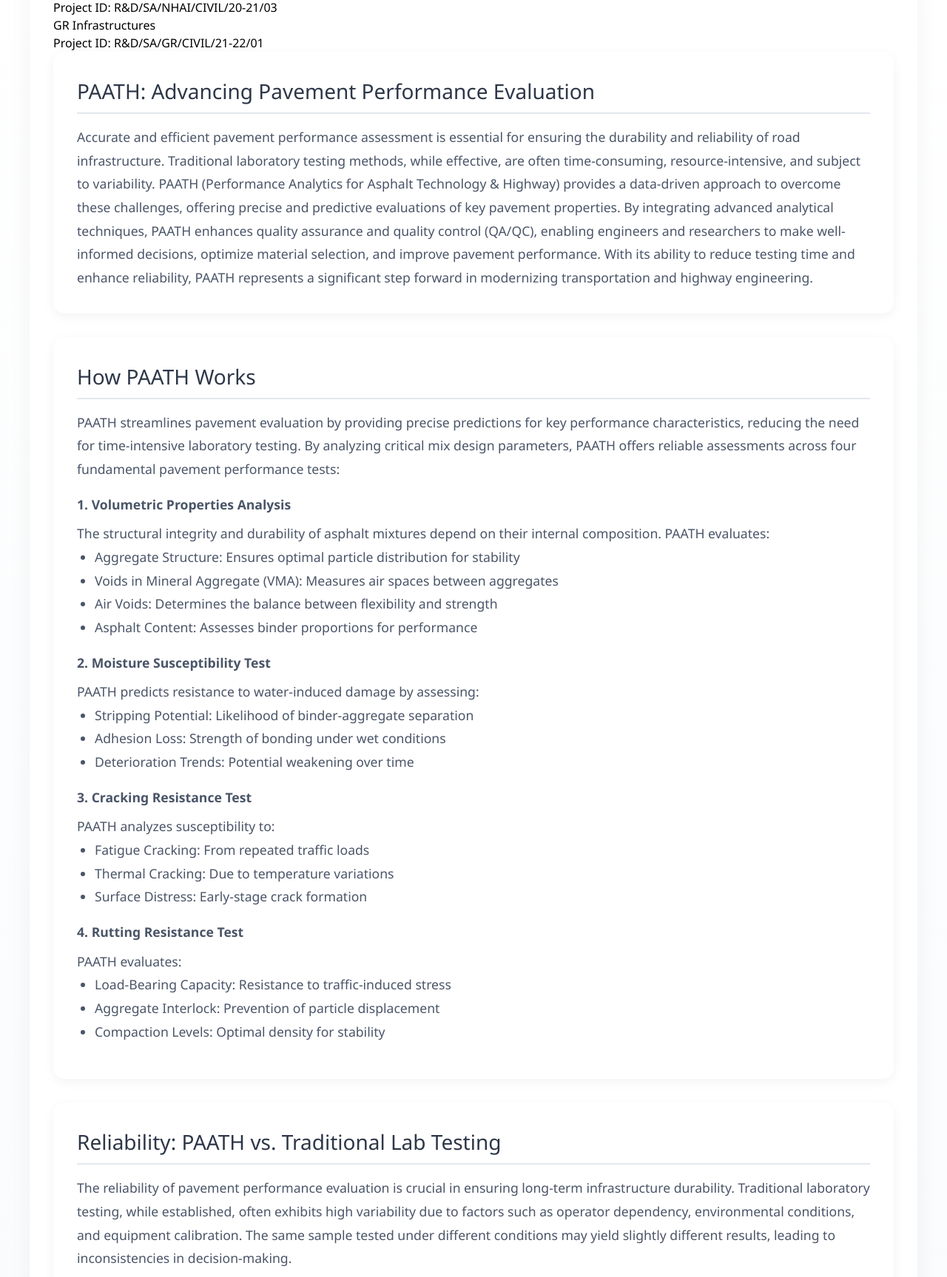
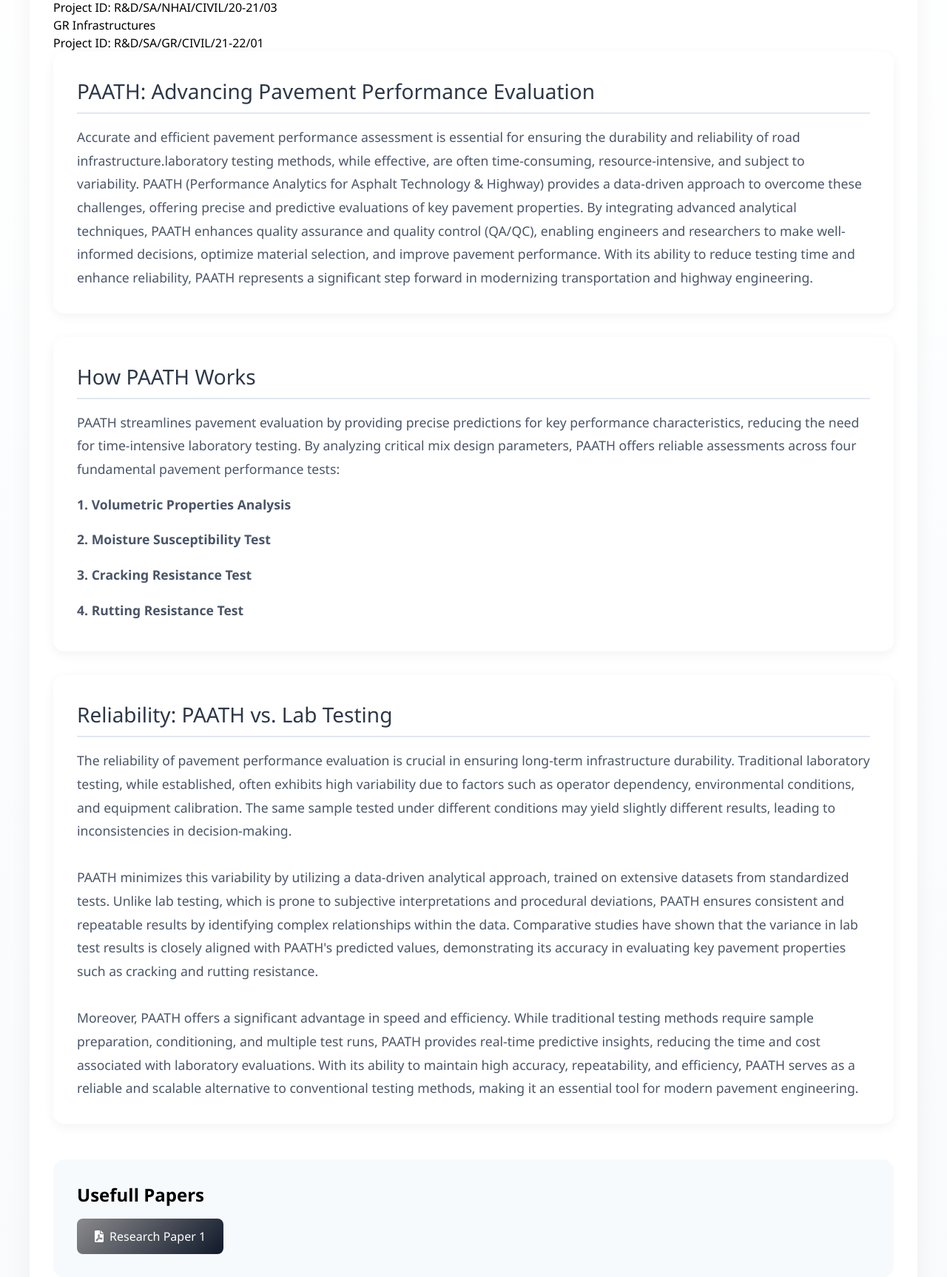
Before and after one commit to Vishur01/PAATH, a Flask app: page /about in a window 1280 px wide. Shown: the part 330-2057 px from the top of the page at 74% size. Run offline with Flask 3, Linux system fonts and the light colour scheme; parts of the project's set-up code (start-up, migrations or seed data) failed here and were passed over.

Commit message:
update text

```diff
--- a/template/about.html
+++ b/template/about.html
@@ -246,7 +246,7 @@
             <div class="research-card">
                 <h3 class="research-title">PAATH: Advancing Pavement Performance Evaluation</h3>
                 <p class="research-text">
-                    Accurate and efficient pavement performance assessment is essential for ensuring the durability and reliability of road infrastructure. Traditional laboratory testing methods, while effective, are often time-consuming, resource-intensive, and subject to variability. PAATH (Performance Analytics for Asphalt Technology & Highway) provides a data-driven approach to overcome these challenges, offering precise and predictive evaluations of key pavement properties. By integrating advanced analytical techniques, PAATH enhances quality assurance and quality control (QA/QC), enabling engineers and researchers to make well-informed decisions, optimize material selection, and improve pavement performance. With its ability to reduce testing time and enhance reliability, PAATH represents a significant step forward in modernizing transportation and highway engineering.
+                    Accurate and efficient pavement performance assessment is essential for ensuring the durability and reliability of road infrastructure.laboratory testing methods, while effective, are often time-consuming, resource-intensive, and subject to variability. PAATH (Performance Analytics for Asphalt Technology & Highway) provides a data-driven approach to overcome these challenges, offering precise and predictive evaluations of key pavement properties. By integrating advanced analytical techniques, PAATH enhances quality assurance and quality control (QA/QC), enabling engineers and researchers to make well-informed decisions, optimize material selection, and improve pavement performance. With its ability to reduce testing time and enhance reliability, PAATH represents a significant step forward in modernizing transportation and highway engineering.
                 </p>
             </div>
 
@@ -256,42 +256,42 @@
                     <p>PAATH streamlines pavement evaluation by providing precise predictions for key performance characteristics, reducing the need for time-intensive laboratory testing. By analyzing critical mix design parameters, PAATH offers reliable assessments across four fundamental pavement performance tests:</p>
 
                     <h4 class="font-bold mt-4 mb-2">1. Volumetric Properties Analysis</h4>
-                    <p>The structural integrity and durability of asphalt mixtures depend on their internal composition. PAATH evaluates:</p>
+                    <!-- <p>The structural integrity and durability of asphalt mixtures depend on their internal composition. PAATH evaluates:</p>
                     <ul class="list-disc pl-6 mb-4">
                         <li>Aggregate Structure: Ensures optimal particle distribution for stability</li>
                         <li>Voids in Mineral Aggregate (VMA): Measures air spaces between aggregates</li>
                         <li>Air Voids: Determines the balance between flexibility and strength</li>
                         <li>Asphalt Content: Assesses binder proportions for performance</li>
-                    </ul>
+                    </ul> -->
 
                     <h4 class="font-bold mt-4 mb-2">2. Moisture Susceptibility Test</h4>
-                    <p>PAATH predicts resistance to water-induced damage by assessing:</p>
+                    <!-- <p>PAATH predicts resistance to water-induced damage by assessing:</p>
                     <ul class="list-disc pl-6 mb-4">
                         <li>Stripping Potential: Likelihood of binder-aggregate separation</li>
                         <li>Adhesion Loss: Strength of bonding under wet conditions</li>
                         <li>Deterioration Trends: Potential weakening over time</li>
-                    </ul>
+                    </ul> -->
 
                     <h4 class="font-bold mt-4 mb-2">3. Cracking Resistance Test</h4>
-                    <p>PAATH analyzes susceptibility to:</p>
+                    <!-- <p>PAATH analyzes susceptibility to:</p>
                     <ul class="list-disc pl-6 mb-4">
                         <li>Fatigue Cracking: From repeated traffic loads</li>
                         <li>Thermal Cracking: Due to temperature variations</li>
                         <li>Surface Distress: Early-stage crack formation</li>
-                    </ul>
+                    </ul> -->
 
                     <h4 class="font-bold mt-4 mb-2">4. Rutting Resistance Test</h4>
-                    <p>PAATH evaluates:</p>
+                    <!-- <p>PAATH evaluates:</p>
                     <ul class="list-disc pl-6 mb-4">
                         <li>Load-Bearing Capacity: Resistance to traffic-induced stress</li>
                         <li>Aggregate Interlock: Prevention of particle displacement</li>
                         <li>Compaction Levels: Optimal density for stability</li>
-                    </ul>
+                    </ul> -->
                 </div>
             </div>
 
             <div class="research-card">
-                <h3 class="research-title">Reliability: PAATH vs. Traditional Lab Testing</h3>
+                <h3 class="research-title">Reliability: PAATH vs. Lab Testing</h3>
                 <p class="research-text">
                     The reliability of pavement performance evaluation is crucial in ensuring long-term infrastructure durability. Traditional laboratory testing, while established, often exhibits high variability due to factors such as operator dependency, environmental conditions, and equipment calibration. The same sample tested under different conditions may yield slightly different results, leading to inconsistencies in decision-making.<br><br>
 
--- a/template/base.html
+++ b/template/base.html
@@ -272,7 +272,7 @@
    <section class="hero-section">
        <h1 class="main-title">PAATH</h1>
        <p class="subtitle" style="margin: 1; padding: 1;">Performance Analytics for Asphalt Technology & Highway</p>
-       <h2 style="color: white;">PAATH (Performance Analytics for Asphalt Technology & Highway) is an AI-powered software that leverages machine learning techniques to replace traditional testing methods in transportation and highway engineering. Designed for QA/QC applications, PAATH provides accurate and reliable, enhancing efficiency in performance evaluation and quality assurance while reducing time and costs associated with conventional testing.</h2>
+       <h2 style="color: white;">PAATH (Performance Analytics for Asphalt Technology & Highway) is an AI-powered software that leverages machine learning techniques to replace laboratory testing methods in transportation and highway engineering. Designed for QA/QC applications, PAATH provides accurate and reliable, enhancing efficiency in performance evaluation and quality assurance while reducing time and costs associated with conventional testing.</h2>
    </section>
    <div class="services-grid">
     <form action="/" method="POST">
```
